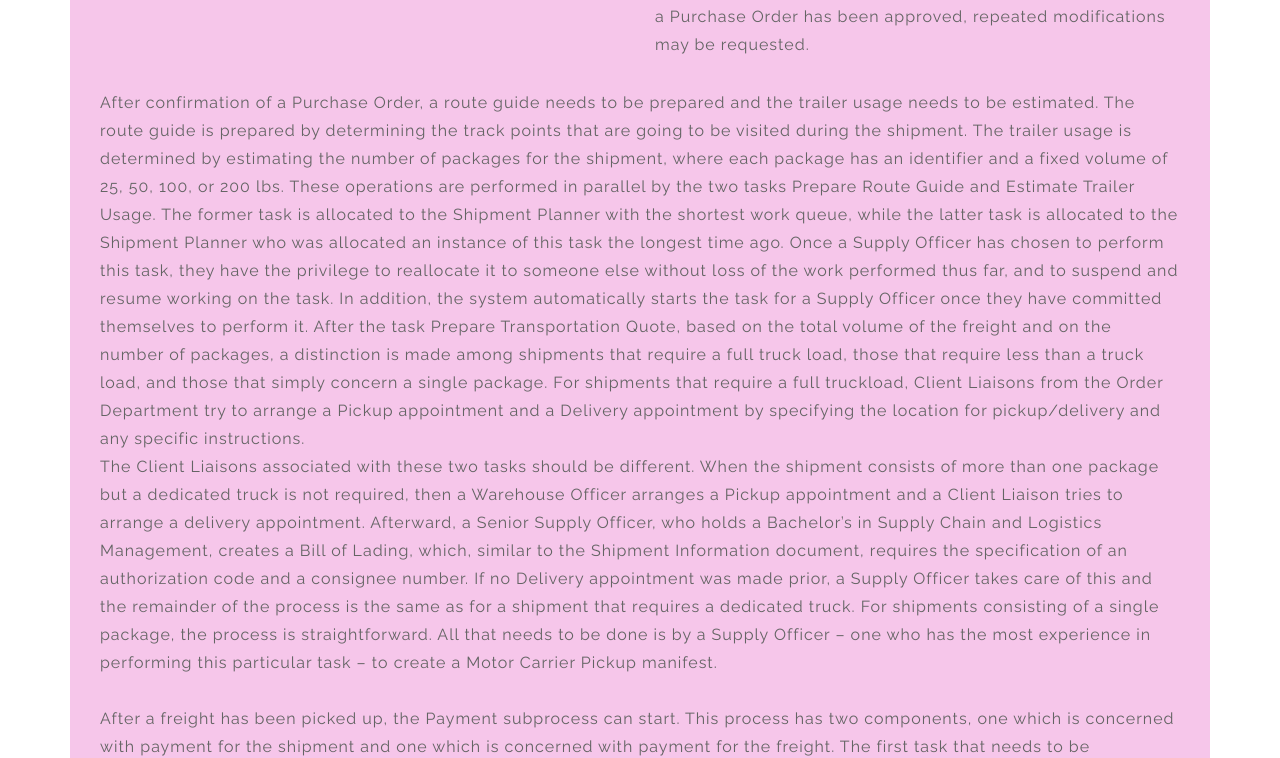
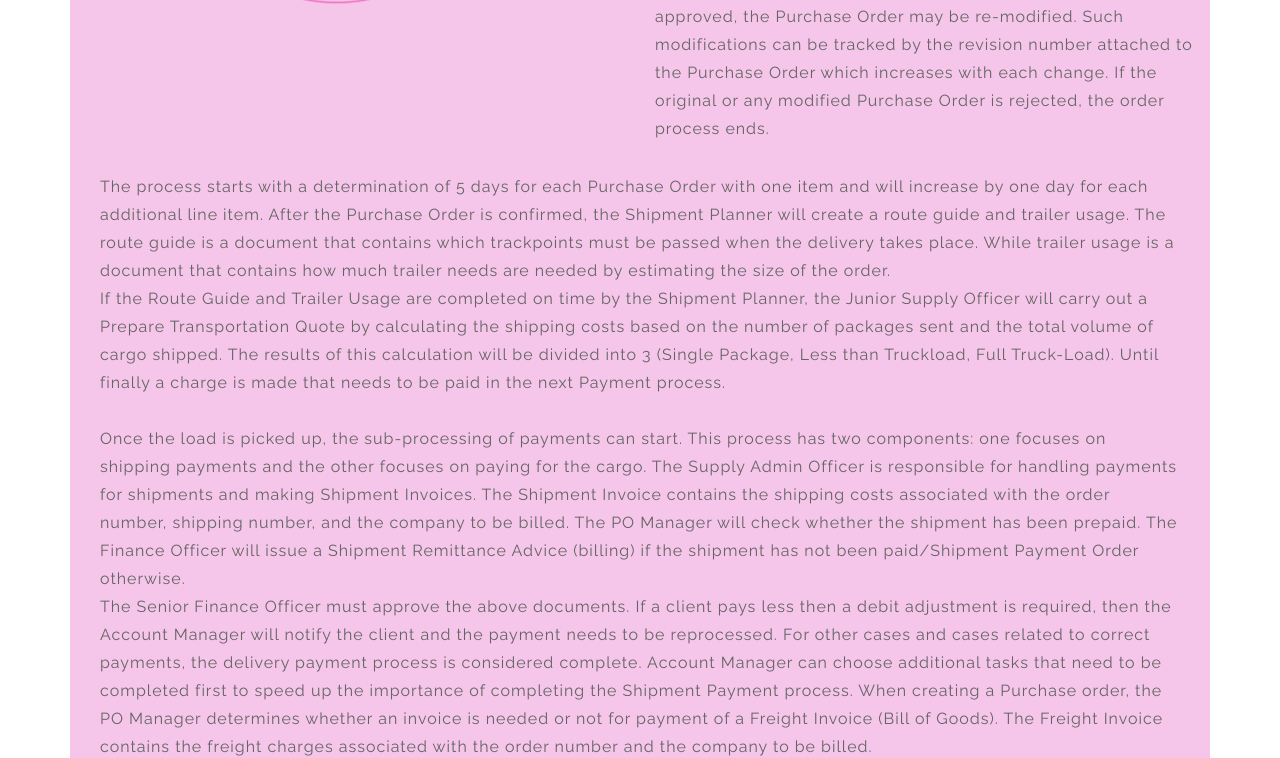
Before and after one commit to Order-Fulfillment-A1/OrderFulfillment-A1, a plain HTML site: page index.html in a window 1280 px wide. Shown: the part 1443-2201 px from the top of the page. Drawn offline with Linux system fonts and the light colour scheme.

Commit message:
update home page

```diff
--- a/index.html
+++ b/index.html
@@ -87,39 +87,41 @@
                     </div>
                     <div class="left-text">
                         <p>
-                            The Ordering sub-process starts with the creation of a Purchase Order by the Order Management Department.
+                            The Order Sub-Process begins with the Order Management Department creating an Order (Purchase Order) and is handled by the OD clerk. Purchase Order must be approved by the Supply Department.
+                            The OD clerk may choose to reallocate tasks to another Purchase Order manager. The Purchase Order Manager can also choose to stop working on the task and have the system offer it to the available Purchase Order manager again.
                             <br>
-                            A Purchase Order needs to be approved by the Supply Department and may then be subject to a number of modifications, though it requires confirmation within a certain time frame.
-                            The creation of a Purchase Order is handled by an Order Department clerk, who may choose to reallocate the task to another Purchase Order Manager with or without the work performed on it thus far. Upon completing the Purchase Order, the Purchase Order Manager needs to decide which Purchase Order Manager will work on modification requests as they may eventuate at a later stage.
+                            When a Purchase Order manager is offered a task to create a Purchase Order and they are willing to do so, the system will start the task automatically. The completed Purchase Order is forwarded to the Supply Department officer who has the authority to approve it.
+                            Supply Department officers can choose which approval tasks they will perform. The clerk can determine whether the order needs to be included in the bill of payment or not.
                             <br>
-                            The default Purchase Order Manager for Purchase Order modifications and confirmations is Carmine Marino. The completed Purchase Order is passed on to a Supply Officer who needs to approve it.
-                            Moreover, it is possible to specify whether the order needs to be invoiced and whether it is part of a prepayment agreement between the client and Genko Oil. Once a Purchase Order has been approved, repeated modifications may be requested.
+                            And whether it is part of the prepayment agreement between the customer and Genko Oil.
+                            After the Purchase Order is approved, the Purchase Order may be re-modified. Such modifications can be tracked by the revision number attached to the Purchase Order which increases with each change. If the original or any modified Purchase Order is rejected, the order process ends.
                         </p>
                     </div>
                 </div>
                 <div class="normal-text">
                     <p>
-                        After confirmation of a Purchase Order, a route guide needs to be prepared and the trailer usage needs to be estimated. The route guide is prepared by determining the track points that are going to be visited during the shipment. The trailer usage is determined by estimating the number of packages for the shipment, where each package has an identifier and a fixed volume of 25, 50, 100, or 200 lbs.
-                        These operations are performed in parallel by the two tasks Prepare Route Guide and Estimate Trailer Usage. The former task is allocated to the Shipment Planner with the shortest work queue, while the latter task is allocated to the Shipment Planner who was allocated an instance of this task the longest time ago. Once a Supply Officer has chosen to perform this task, they have the privilege to reallocate it to someone else without loss of the work performed thus far, and to suspend and resume working on the task. In addition, the system automatically starts the task for a Supply Officer once they have committed themselves to perform it.
-                        After the task Prepare Transportation Quote, based on the total volume of the freight and on the number of packages, a distinction is made among shipments that require a full truck load, those that require less than a truck load, and those that simply concern a single package. For shipments that require a full truckload, Client Liaisons from the Order Department try to arrange a Pickup appointment and a Delivery appointment by specifying the location for pickup/delivery and any specific instructions.
+                        The process starts with a determination of 5 days for each Purchase Order with one item and will increase by one day for each additional line item. After the Purchase Order is confirmed, the Shipment Planner will create a route guide and trailer usage.
+                        The route guide is a document that contains which trackpoints must be passed when the delivery takes place. While trailer usage is a document that contains how much trailer needs are needed by estimating the size of the order.
                         <br>
-                        The Client Liaisons associated with these two tasks should be different. When the shipment consists of more than one package but a dedicated truck is not required, then a Warehouse Officer arranges a Pickup appointment and a Client Liaison tries to arrange a delivery appointment.
-                        Afterward, a Senior Supply Officer, who holds a Bachelor’s in Supply Chain and Logistics Management, creates a Bill of Lading, which, similar to the Shipment Information document, requires the specification of an authorization code and a consignee number. If no Delivery appointment was made prior, a Supply Officer takes care of this and the remainder of the process is the same as for a shipment that requires a dedicated truck.
-                        For shipments consisting of a single package, the process is straightforward. All that needs to be done is by a Supply Officer – one who has the most experience in performing this particular task – to create a Motor Carrier Pickup manifest.
+                        If the Route Guide and Trailer Usage are completed on time by the Shipment Planner, the Junior Supply Officer will carry out a Prepare Transportation Quote by calculating the shipping costs based on the number of packages sent and the total volume of cargo shipped.
+                        The results of this calculation will be divided into 3 (Single Package, Less than Truckload, Full Truck-Load). Until finally a charge is made that needs to be paid in the next Payment process.
                         <br>
                         <br>
-                        After a freight has been picked up, the Payment subprocess can start. This process has two components, one which is concerned with payment for the shipment and one which is concerned with payment for the freight. The first task that needs to be performed in dealing with the payment for a shipment is the production of a Shipment Invoice containing the shipment costs related to the order number, the shipment number, and the company to be invoiced.
-                        This document includes a shipment payment order number that refers to both the order and the shipment numbers, the shipment costs, and the details of the beneficiary, which includes the company, the name and code of the beneficiary bank, and the name and number of the bank account.
+                        Once the load is picked up, the sub-processing of payments can start. This process has two components: one focuses on shipping payments and the other focuses on paying for the cargo. The Supply Admin Officer is responsible for handling payments for shipments and making Shipment Invoices.
+                        The Shipment Invoice contains the shipping costs associated with the order number, shipping number, and the company to be billed. The PO Manager will check whether the shipment has been prepaid. The Finance Officer will issue a Shipment Remittance Advice (billing) if the shipment has not been paid/Shipment Payment Order otherwise.
                         <br>
-                        A Senior Finance Officer who is the superior of this Finance Officer has to approve this document. In the latter case and in the case of correct payment, the shipment payment process is completed. An Account Manager can choose to have adjustment tasks to be started immediately for them upon completion of the processing of a Shipment Payment in order to expedite matters.
-                        As regards the payment for freight, a Purchase Order Manager specifies during the creation of a Purchase Order whether an invoice is required or not.
+                        The Senior Finance Officer must approve the above documents. If a client pays less then a debit adjustment is required, then the Account Manager will notify the client and the payment needs to be reprocessed. For other cases and cases related to correct payments, the delivery payment process is considered complete.
+                        Account Manager can choose additional tasks that need to be completed first to speed up the importance of completing the Shipment Payment process. When creating a Purchase order, the PO Manager determines whether an invoice is needed or not for payment of a Freight Invoice (Bill of Goods).
+                        The Freight Invoice contains the freight charges associated with the order number and the company to be billed.
                         <br>
                         <br>
-                        When a TrackPoint is visited, a Track point Notice is issued by the Courier, registering the truck’s arrival and departure time, plus additional notes. Once all track points have been visited, Carrier Admin Officers need to log a Track point Order Entry for each TrackPoint, which contains a report for the specific Track point so that this information can be audited in the future.
-                        Track point Order Entries can be logged in parallel so long as there are Carrier Admin Officers available to work on the entries. An Acceptance Certificate refers to an order number and a shipment number and contains the acceptance date and delivery notes.
+                        The Freight in Transit sub-process is carried out in parallel with the Payment sub-process. A delivery truck may visit several destinations and some of them may be designated track points. Trackpoint notifications are issued by the Courier, which records the arrival and departure times of the trucks.
+                        <br>
+                        Carrier Admin Officers need to record a Trackpoint Order Entry for each TrackPoint, which contains a report for that particular Trackpoint. Order Entries can be logged in parallel as long as Carrier Admin Officers are available to work on the entries. While entries are being recorded, customer inquiries need to be handled by Client Liaison.
+                        After the transit is complete, the PO Manager creates an Acceptance Certificate which indicates that the shipment has been physically sent.
                         <br>
                         <br>
-                        After the delivery of the freight, clients may request a Return of Merchandise or may want to lodge a Loss or Damage Claim. A Return of Merchandise document contains the reason for return and the line items to be returned, while a Loss or Damage Claim indicates the reason for the claim.
+                        After delivery of the goods, the client may apply for a Return of Goods or may wish to file a Loss or Damage Claim. This Return of Goods document, or Loss or Damage Claim is entered into the system by Client Liaison at the request of the client. If no client communication is received within a certain period of time after delivery, process the Order Fulfil Order.
                         <br>
                         <br>
                     </p>
@@ -205,7 +207,7 @@
                                 <a href="#" class="learn-more-2" onclick="seeDetails('farra')">Learn More</a>
                             </p>
                             <div class="user-image">
-                                <img src="assets/images/members/farra.jpg" alt="Farra Jessica">
+                                <img src="assets/images/members/farraj.jpg" alt="Farra Jessica">
                             </div>
                             <div class="team-info">
                                 <h3 class="user-name">Farra Jessica</h3>
```
Also changed, not shown: assets/images/members/farraj.jpg (added).
